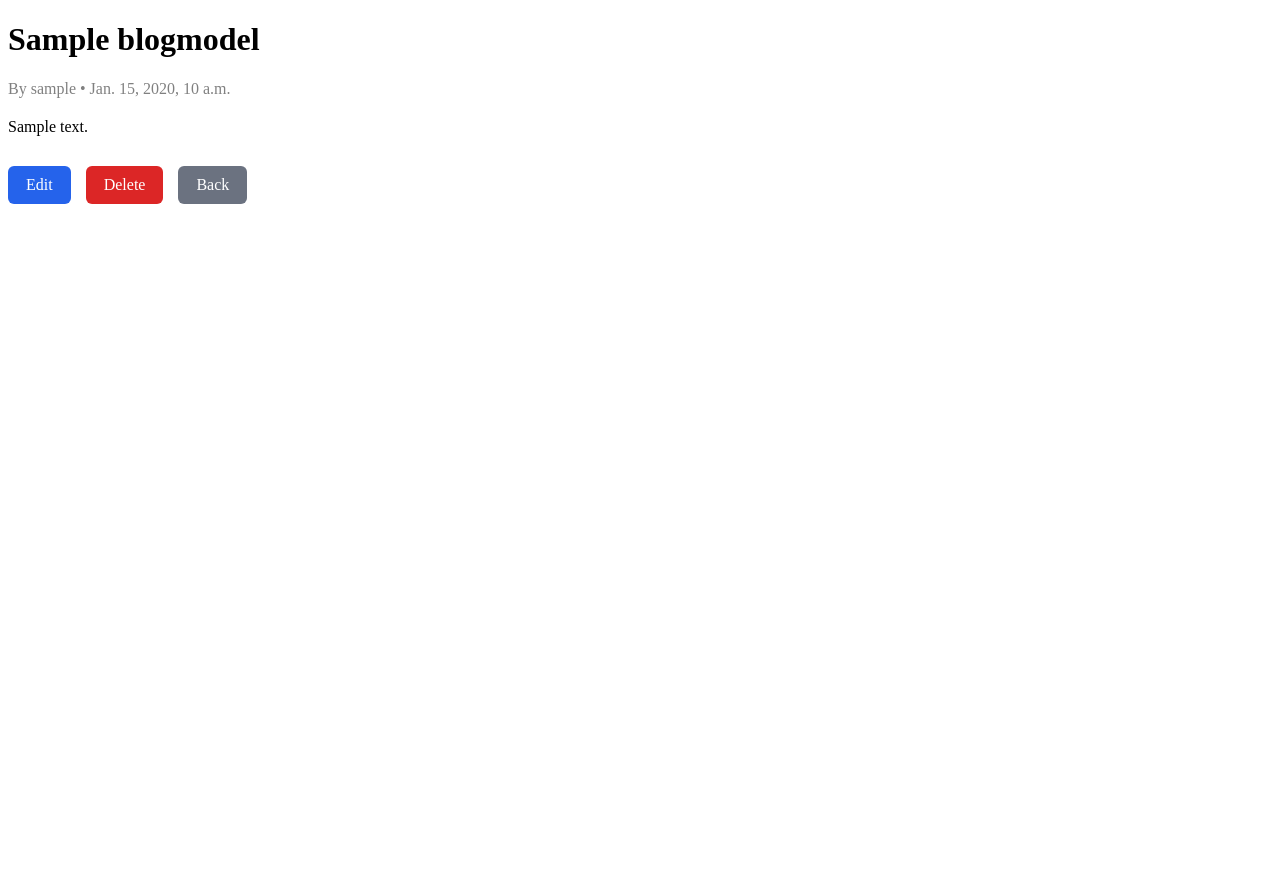
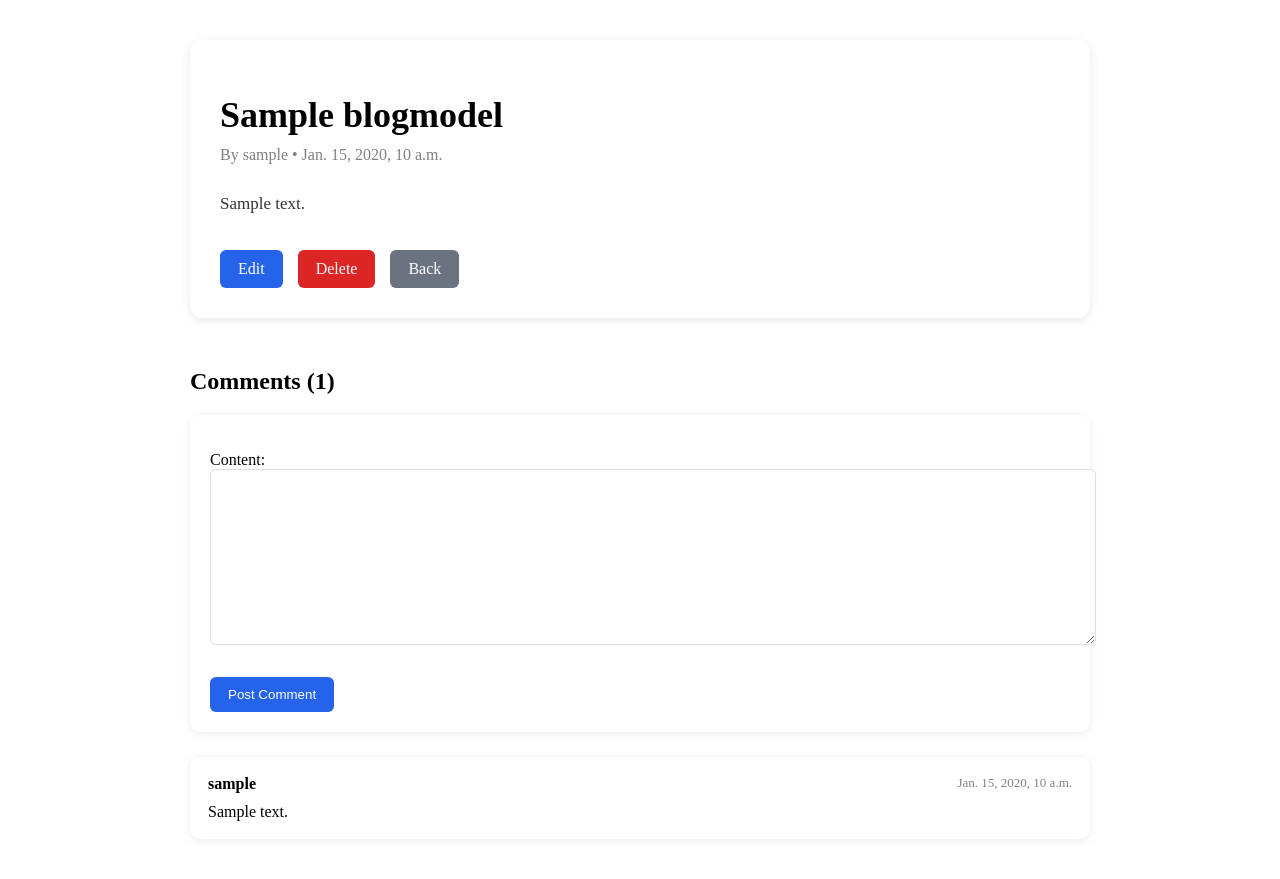
Before and after one commit to Sunilgaru1/blog-site, a Django app: page /blog/1/ in a window 1280 px wide. Before the commit the page ends 204 px from the top, so only its background shows below. Run offline with Django 5.2, Linux system fonts and the light colour scheme; a user stored in the database is signed in; tables that the repository leaves empty hold one stand-in row (values such as "Sample post").

Commit message:
Added Comment section for blogs

```diff
--- a/blog/admin.py
+++ b/blog/admin.py
@@ -1,6 +1,7 @@
 from django.contrib import admin
-from .models import BlogModel
+from .models import BlogModel,Comment
 
 # Register your models here.
 
 admin.site.register(BlogModel)
+admin.site.register(Comment)
--- a/blog/forms.py
+++ b/blog/forms.py
@@ -1,8 +1,14 @@
 from django.forms import ModelForm
-from .models  import BlogModel
+from .models  import BlogModel,Comment
 
 class BlogForm(ModelForm):
 
     class Meta:
         model = BlogModel
         fields = ['title','content']
+
+class CommentForm(ModelForm):
+
+    class Meta:
+        model = Comment
+        fields = ['content']
--- a/blog/models.py
+++ b/blog/models.py
@@ -12,3 +12,22 @@ class BlogModel(models.Model):
 
     def __str__(self):
         return self.title
+
+class Comment(models.Model):
+    blog = models.ForeignKey(
+        BlogModel,
+        on_delete=models.CASCADE,
+        related_name='comments'
+    )
+
+    user = models.ForeignKey(
+        User,
+        on_delete=models.CASCADE
+    )
+
+    content = models.TextField()
+
+    created = models.DateTimeField(auto_now_add=True)
+
+    def __str__(self):
+        return f"{self.user.username} - {self.blog.title}"
--- a/blog/templates/blog/blog_detail.html
+++ b/blog/templates/blog/blog_detail.html
@@ -1,44 +1,232 @@
 {% extends 'base.html' %}
 
-{% block title %}Blog Detail{% endblock %}
+{% block title %}{{ blog.title }}{% endblock %}
 
 {% block body %}
 
-<div class="container">
+<style>
 
-    <h1>{{ blog.title }}</h1>
+.blog-container{
+    max-width:900px;
+    margin:40px auto;
+}
 
-    <p style="color:gray;">
+.blog-card{
+    background:white;
+    padding:30px;
+    border-radius:12px;
+    box-shadow:0 2px 10px rgba(0,0,0,0.1);
+}
+
+.blog-title{
+    font-size:36px;
+    margin-bottom:10px;
+}
+
+.blog-meta{
+    color:gray;
+    margin-bottom:25px;
+}
+
+.blog-content{
+    line-height:1.8;
+    font-size:17px;
+    color:#333;
+}
+
+.action-buttons{
+    margin-top:30px;
+    display:flex;
+    gap:15px;
+}
+
+.btn{
+    text-decoration:none;
+    padding:10px 18px;
+    border-radius:6px;
+    color:white;
+    font-weight:500;
+}
+
+.edit-btn{
+    background:#2563eb;
+}
+
+.delete-btn{
+    background:#dc2626;
+}
+
+.back-btn{
+    background:#6b7280;
+}
+
+.comments-section{
+    margin-top:50px;
+}
+
+.comments-title{
+    margin-bottom:20px;
+}
+
+.comment-form{
+    background:white;
+    padding:20px;
+    border-radius:10px;
+    box-shadow:0 2px 10px rgba(0,0,0,0.08);
+    margin-bottom:25px;
+}
+
+.comment-form textarea{
+    width:100%;
+    min-height:120px;
+    padding:12px;
+    border:1px solid #ddd;
+    border-radius:6px;
+    resize:vertical;
+}
+
+.comment-btn{
+    margin-top:12px;
+    padding:10px 18px;
+    border:none;
+    border-radius:6px;
+    background:#2563eb;
+    color:white;
+    cursor:pointer;
+}
+
+.comment-card{
+    background:white;
+    padding:18px;
+    border-radius:10px;
+    margin-bottom:15px;
+    box-shadow:0 2px 8px rgba(0,0,0,0.08);
+}
+
+.comment-header{
+    display:flex;
+    justify-content:space-between;
+    margin-bottom:10px;
+}
+
+.comment-user{
+    font-weight:bold;
+}
+
+.comment-date{
+    color:gray;
+    font-size:13px;
+}
+
+.no-comments{
+    text-align:center;
+    color:gray;
+    margin-top:20px;
+}
+
+</style>
+
+<div class="blog-container">
+
+    <div class="blog-card">
+
+        <h1 class="blog-title">
+            {{ blog.title }}
+        </h1>
+
+        <div class="blog-meta">
             By {{ blog.owner.username }} • {{ blog.created }}
-    </p>
-
-    <p style="margin-top:20px;">
-        {{ blog.content }}
-    </p>
-
         </div>
 
-<div style="margin-top:30px; display:flex; gap:15px;">
+        <div class="blog-content">
+            {{ blog.content }}
+        </div>
+
+        <div class="action-buttons">
 
             {% if user == blog.owner or user.is_staff or user.is_superuser %}
 
-    <a href="{% url 'edit_blog' blog.id %}"
-       style="background:#2563eb; color:white; padding:10px 18px; text-decoration:none; border-radius:6px;">
+            <a href="{% url 'edit_blog' blog.id %}" class="btn edit-btn">
                 Edit
             </a>
 
-    <a href="{% url 'delete_blog' blog.id %}"
-       style="background:#dc2626; color:white; padding:10px 18px; text-decoration:none; border-radius:6px;">
+            <a href="{% url 'delete_blog' blog.id %}" class="btn delete-btn">
                 Delete
             </a>
 
             {% endif %}
 
-    <a href="{% url 'blog_list' %}"
-       style="background:#6b7280; color:white; padding:10px 18px; text-decoration:none; border-radius:6px;">
+            <a href="{% url 'blog_list' %}" class="btn back-btn">
                 Back
             </a>
 
         </div>
 
+    </div>
+
+    <div class="comments-section">
+
+        <h2 class="comments-title">
+            Comments ({{ blog.comments.count }})
+        </h2>
+
+        {% if user.is_authenticated %}
+
+        <div class="comment-form">
+
+            <form method="POST" action="{% url 'add_comment' blog.id %}">
+                {% csrf_token %}
+
+                {{ form.as_p }}
+
+                <button type="submit" class="comment-btn">
+                    Post Comment
+                </button>
+
+            </form>
+
+        </div>
+
+        {% else %}
+
+        <div class="comment-form">
+            Please login to comment.
+        </div>
+
+        {% endif %}
+
+        {% for comment in blog.comments.all %}
+
+        <div class="comment-card">
+
+            <div class="comment-header">
+
+                <div class="comment-user">
+                    {{ comment.user.username }}
+                </div>
+
+                <div class="comment-date">
+                    {{ comment.created }}
+                </div>
+
+            </div>
+
+            <div>
+                {{ comment.content }}
+            </div>
+
+        </div>
+
+        {% empty %}
+
+        <div class="no-comments">
+            No comments yet.
+        </div>
+
+        {% endfor %}
+
+    </div>
+
+</div>
+
 {% endblock %}
--- a/blog/urls.py
+++ b/blog/urls.py
@@ -16,4 +16,6 @@ urlpatterns = [
     path('register/', views.RegisterView, name='register'),
     path('logout/', views.LogoutView, name='logout'),
     path('login/', views.LoginView, name='login'),
+    path('blog/<int:pk>/comment/',views.AddComment,name='add_comment'),
+    path('myblogs/',views.MyBlogs,name='my_blogs'),
 ]
--- a/blog/views.py
+++ b/blog/views.py
@@ -11,6 +11,7 @@ from django.contrib.auth import logout
 
 from django.contrib.auth.forms import AuthenticationForm
 from django.contrib.auth import login
+from .forms import CommentForm
 # Create your views here.
 
 def BlogView(request):
@@ -53,9 +54,19 @@ def CreateBlog(request):
 
 
 def BlogDetails(request, pk):
-    blog = get_object_or_404(BlogModel, id=pk)
 
-    return render(request, 'blog/blog_detail.html', {'blog': blog})
+    blog = get_object_or_404(BlogModel, pk=pk)
+
+    form = CommentForm()
+
+    return render(
+        request,
+        'blog/blog_detail.html',
+        {
+            'blog': blog,
+            'form': form
+        }
+    )
 
 
 @login_required
@@ -137,3 +148,37 @@ def LoginView(request):
         form = AuthenticationForm()
 
     return render(request, 'blog/login.html', {'form': form})
+
+@login_required
+def AddComment(request, pk):
+
+    blog = get_object_or_404(BlogModel, pk=pk)
+
+    if request.method == 'POST':
+
+        form = CommentForm(request.POST)
+
+        if form.is_valid():
+
+            comment = form.save(commit=False)
+
+            comment.blog = blog
+            comment.user = request.user
+
+            comment.save()
+
+    return redirect('blog_detail', pk=pk)
+
+@login_required
+def MyBlogs(request):
+    blogs = BlogModel.objects.filter(
+        owner=request.user
+    ).order_by('-created')
+
+    return render(
+        request,
+        'blog/my_blogs.html',
+        {
+            'blogs': blogs
+        }
+    )
```
Also changed, not shown: blog/templates/blog/blog_index.html (+15 -12 lines), blog/templates/blog/my_blogs.html (added, +176 -0 lines), blog/migrations/0004_comment.py (added). Lines whose indentation alone changed are shown as unchanged.
